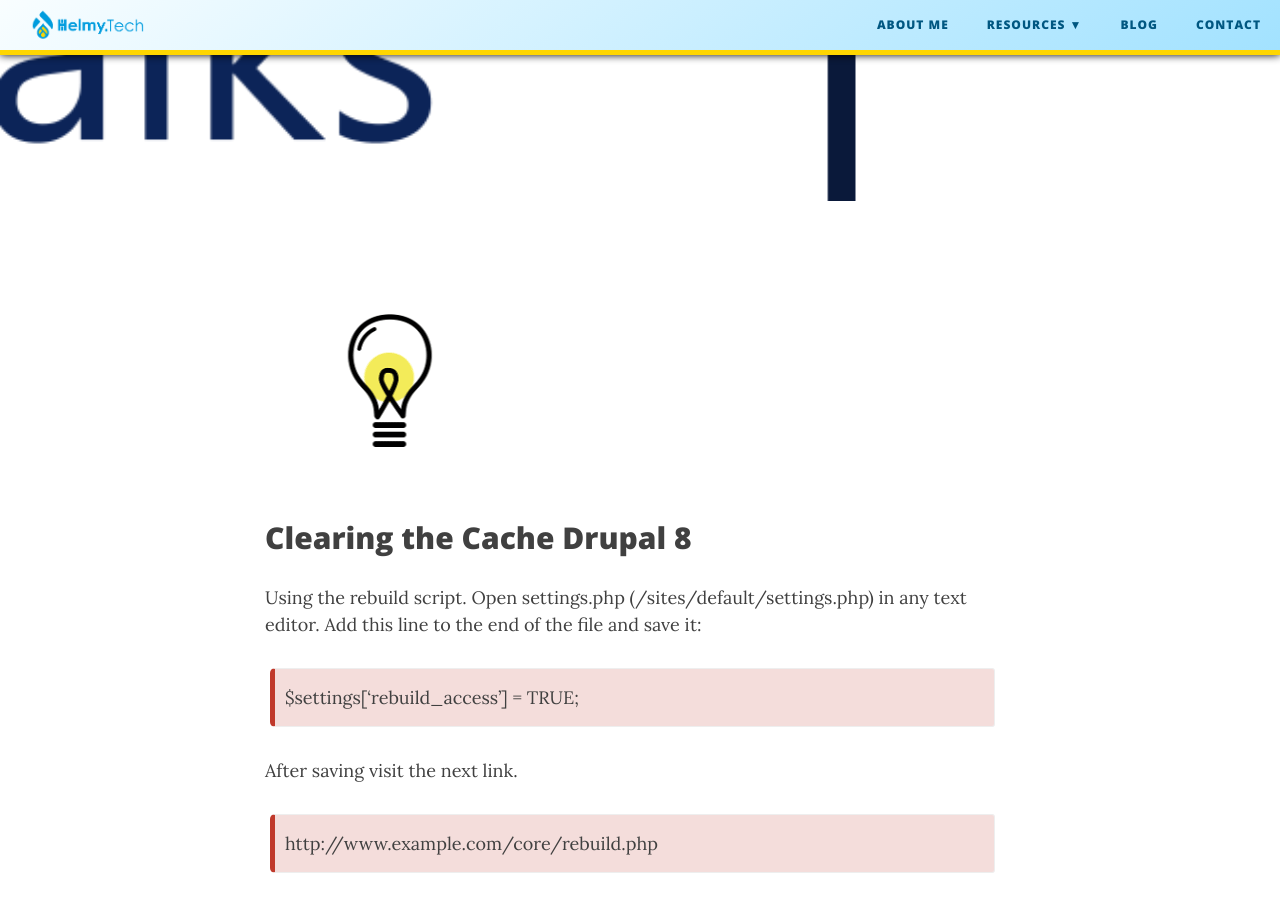
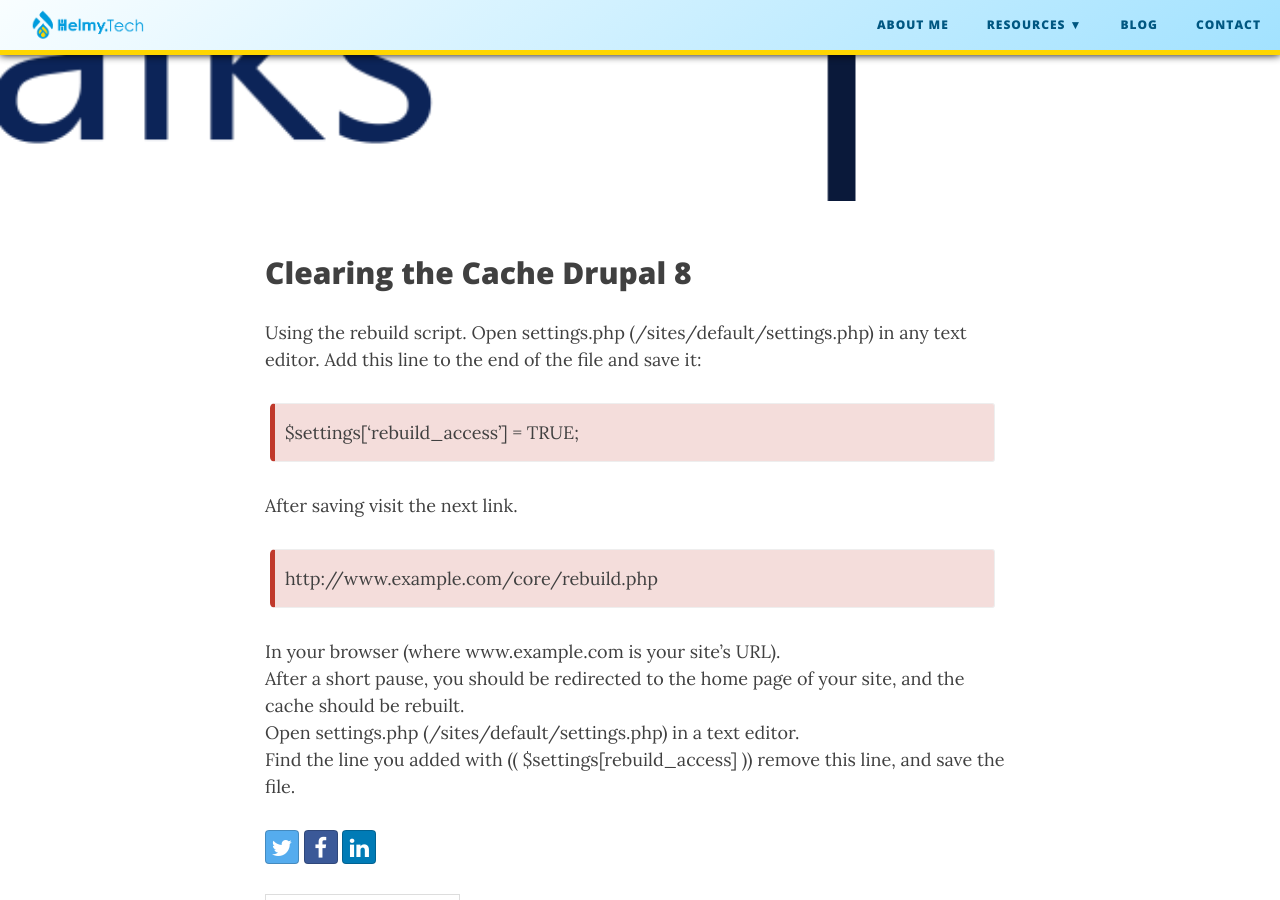
Before and after one commit to M-Helmy/m-helmy.github.io, a Jekyll site: the page built from _posts/2021-04-23-Interview.md, in a window 1280 px wide and 900 px high, scrolled down 440 px. Built offline with Jekyll 4.4.1, drawn with Linux system fonts in a browser that asks for light colours; nearby versions of some CDN libraries.

Commit message:
Update 2021-04-23-Interview.md

```diff
--- a/_posts/2021-04-23-Interview.md
+++ b/_posts/2021-04-23-Interview.md
@@ -2,9 +2,9 @@
 layout: post
 title: Interview with Johnson & Johnson Engineer / Release Manager
 subtitle: by Mohamed Helmy
+thumbnail-img: /img/idea.gif
 bigimg: /img/DrupalTalks.png
 ---
-<img src="/img/idea.gif">
 
 
 ## Clearing the Cache Drupal 8 <br/>
```
